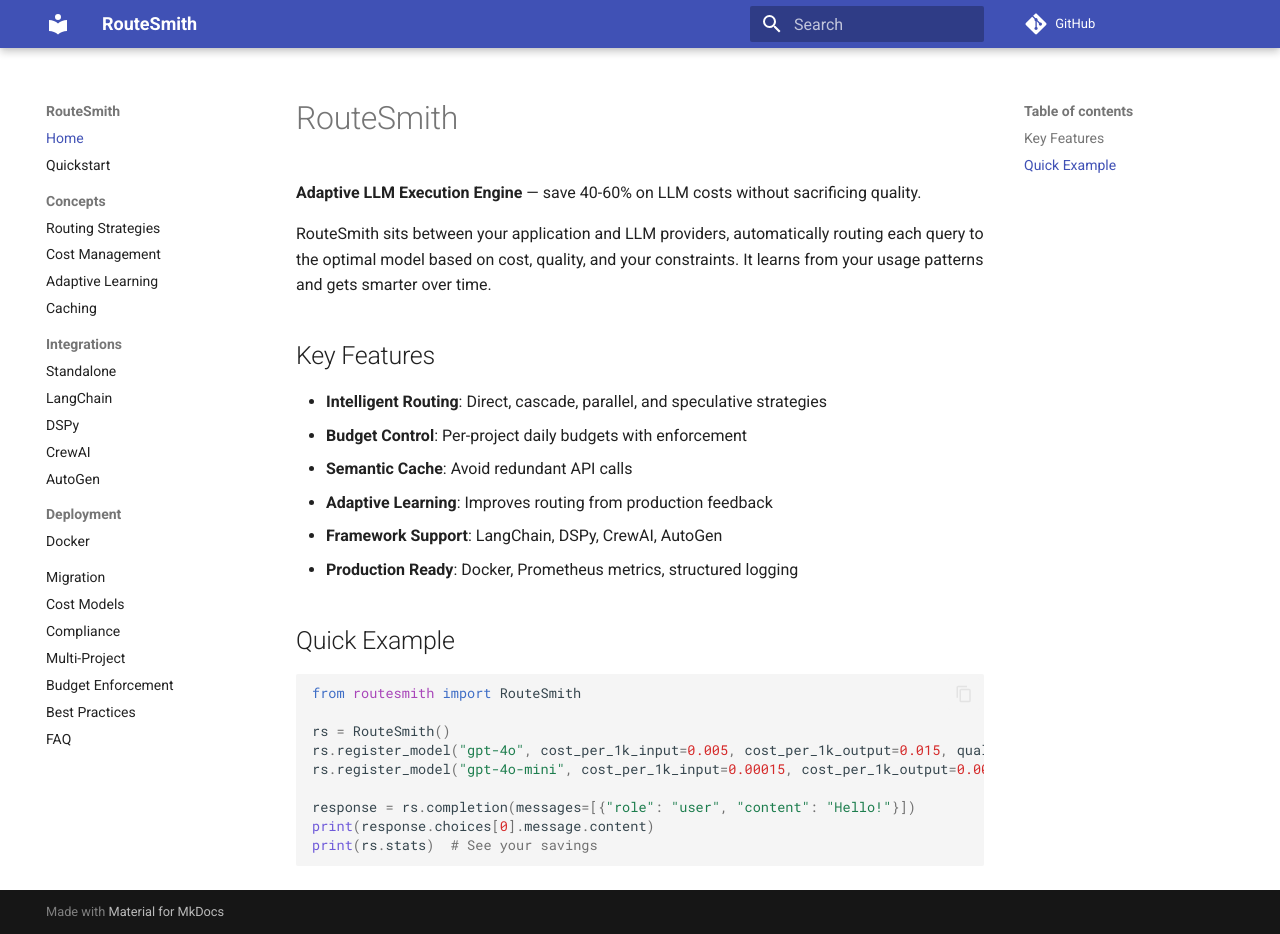
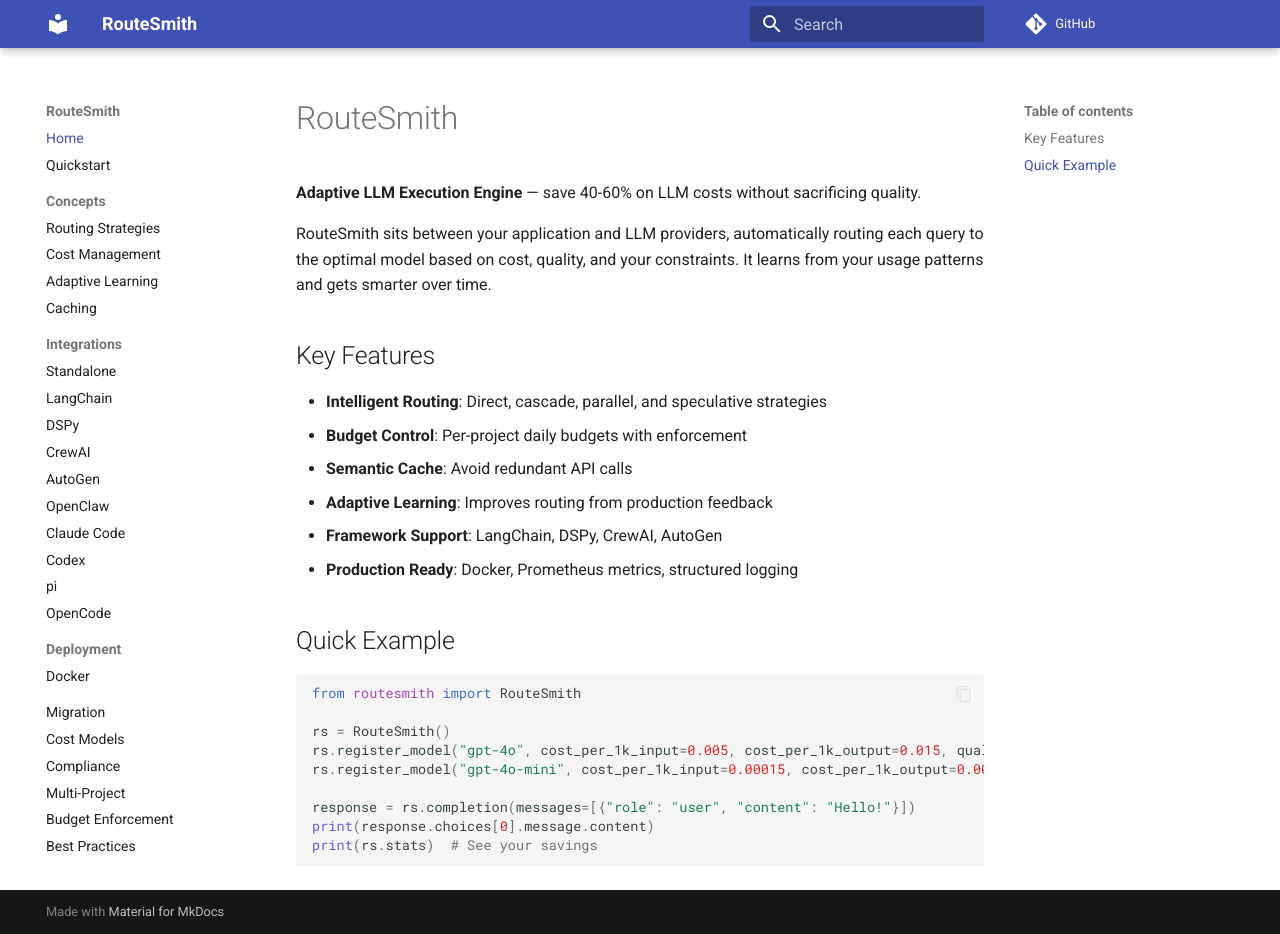
Before and after one commit to yunpengl9071/routesmith, an MkDocs documentation site: the page built from docs/index.md, in a window 1280 px wide and 934 px high. Built offline with MkDocs 1.6.1 and Material for MkDocs 9.7.7, drawn with Linux system fonts in a browser that asks for light colours; comment, search, counter and statistics services are not loaded.

Commit message:
docs: add AI coding platform guides to mkdocs nav

```diff
--- a/mkdocs.yml
+++ b/mkdocs.yml
@@ -34,6 +34,11 @@
       - DSPy: integrations/dspy.md
       - CrewAI: integrations/crewai.md
       - AutoGen: integrations/autogen.md
+      - OpenClaw: integrations/openclaw.md
+      - Claude Code: integrations/claude-code.md
+      - Codex: integrations/codex.md
+      - pi: integrations/pi.md
+      - OpenCode: integrations/opencode.md
   - Deployment:
       - Docker: deployment/docker.md
   - Migration: migration/litellm.md
```
